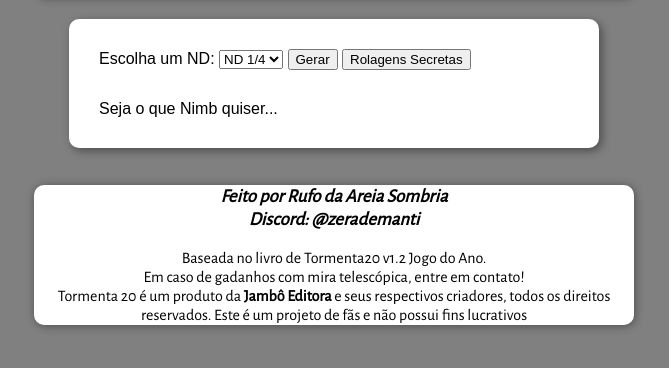
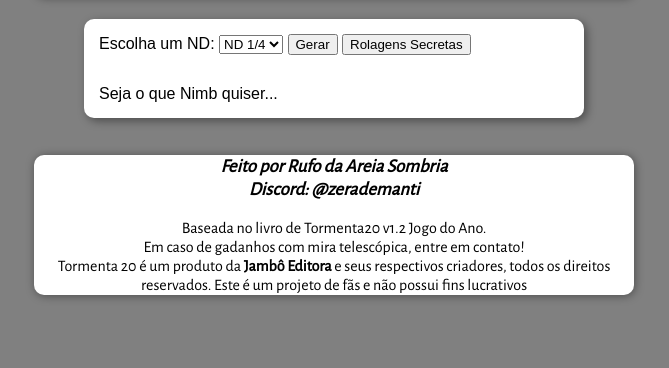
Before and after one commit to JoseJoenk/rufo-utilities, a plain HTML site: page tesouro-T20/gerador.html in a window 1280 px wide. Shown: the part 70-438 px from the top of the page, without its empty margins (306-975 px from the left). Drawn offline with nearby package versions, Linux system fonts and the light colour scheme.

Commit message:
Ok
acho que eu tirei a porcaria da barra de rolagem lateral

```diff
--- a/tesouro-T20/style.css
+++ b/tesouro-T20/style.css
@@ -7,9 +7,14 @@
     src: url('fontes/Tormenta20x.ttf') format('truetype');
 }
 
+html, body {
+    overflow-x: hidden;
+    margin: 0 auto;
+}
+
 body {
     background-color: gray;
-}/**/
+}
 
 header {
     background-color: white;
@@ -19,6 +24,7 @@ header {
     border-radius: 10px;
     box-shadow: 1px 1px 10px rgba(0, 0, 0, 0.404);
     font-family: 't20';
+    max-width: 80%;
 }
 
 h1 {
@@ -28,11 +34,12 @@ h1 {
 section {
     background-color: white;
     border-radius: 10px;
-    padding: 15px;
+    /*padding: 15px;*/
     width: 500px;
     margin: auto;
     box-shadow: 3px 3px 10px rgba(0, 0, 0, 0.404);
     font-family: Arial, Helvetica, sans-serif;
+    max-width: 70%;
 }
 
 div {
@@ -55,6 +62,7 @@ footer {
     border-radius: 10px;
     box-shadow: 1px 1px 10px rgba(0, 0, 0, 0.404);
     font-family: 'Alegreya Sans', sans-serif;
+    max-width: 80%;
 }
 
 a {
```
